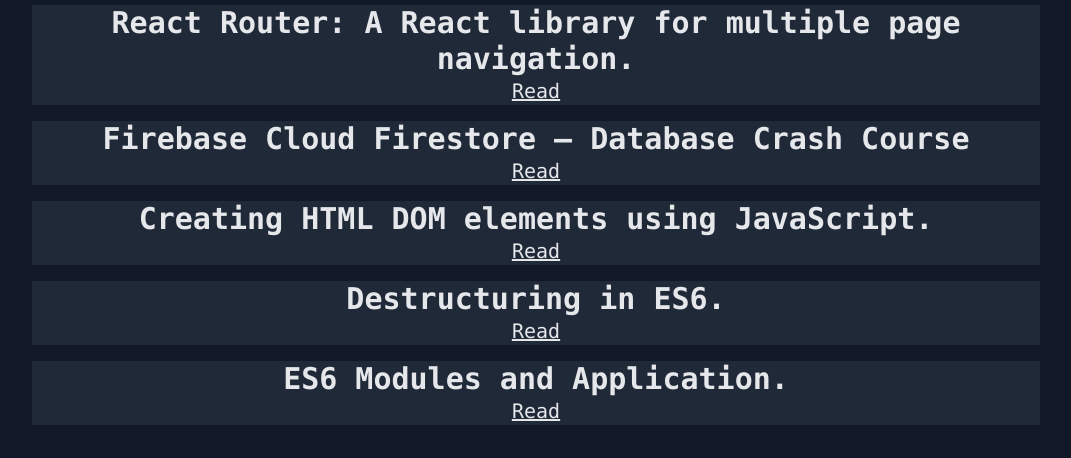
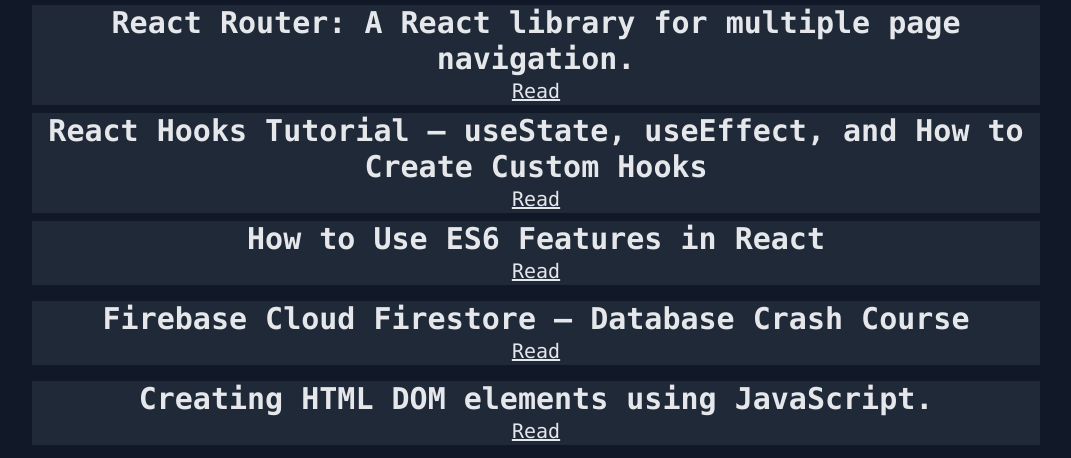
Before and after one commit to ihechikara/portfolio, a website: page public/index.html in a window 1280 px wide. Shown: the part 1981-2439 px from the top of the page, without its empty margins (104-1175 px from the left). Drawn offline with Linux system fonts and the light colour scheme.

Commit message:
updated articles section

```diff
--- a/public/index.html
+++ b/public/index.html
@@ -375,6 +375,22 @@
             <a href="https://itnext.io/react-router-54f31c1bb3a9" target="_blank">Read</a>
           </p>
         </div>
+        <div class="mx-6 bg-gray-800 mt-2">
+          <h1 class="mx-4 font-bold text-xl md:text-3xl">
+            React Hooks Tutorial – useState, useEffect, and How to Create Custom Hooks
+          </h1>
+          <p class="underline md:text-xl">
+            <a href="https://www.freecodecamp.org/news/introduction-to-react-hooks/" target="_blank">Read</a>
+          </p>
+        </div>
+        <div class="mx-6 bg-gray-800 mt-2">
+          <h1 class="mx-4 font-bold text-xl md:text-3xl">
+            How to Use ES6 Features in React
+          </h1>
+          <p class="underline md:text-xl">
+            <a href="https://www.freecodecamp.org/news/how-to-use-es6-javascript-features-in-react/" target="_blank">Read</a>
+          </p>
+        </div>
         <div class="mx-6 bg-gray-800 mt-4">
           <h1 class="mx-4 font-bold text-xl md:text-3xl">
             Firebase Cloud Firestore – Database Crash Course
```
